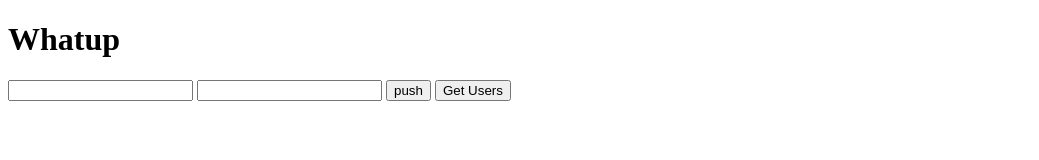
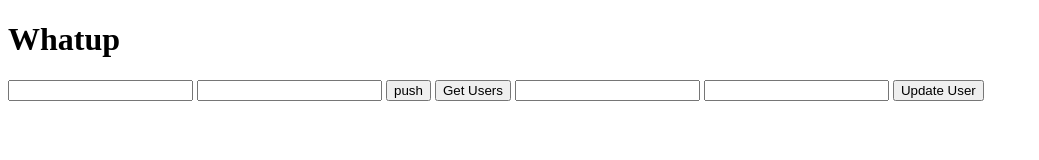
Before and after one commit to prattjoel/assessment-practice, a website: page client/index.html in a window 1280 px wide. Shown: the whole page, without its empty margins (0-1039 px from the left). Drawn offline with Linux system fonts and the light colour scheme.

Commit message:
Update user's name.

```diff
--- a/client/index.html
+++ b/client/index.html
@@ -14,6 +14,11 @@
 <button type="button" onclick="getUser()">push</button>
 <button type="button" onclick="getAllUsers()">Get Users</button>
 
+<input id="oldName" type="text" />
+<input id="newName" type="text" />
+<button type="button" onclick="updateUser()">Update User</button>
+
+
 <script src="user.js" type = "text/javascript"></script>
 </body>
 </html>
--- a/client/user.js
+++ b/client/user.js
@@ -42,3 +42,25 @@ function getAllUsers(){
     console.log({err});
   })
 }
+
+function updateUser() {
+  const oldName = document.getElementById('oldName');
+  const newName = document.getElementById('newName');
+  const bodyInfo = {name: oldName.value, newName: newName.value};
+
+  fetch('/update', {
+    method: 'PUT',
+    headers: {
+      "Content-Type": "application/json; charset=utf-8",
+    },
+    body: JSON.stringify(bodyInfo)
+  }).then((resp) => {
+    return resp.json();
+  }).then((updatedUser) => {
+      console.log({updatedUser});
+      oldName.value = ''
+      newName.value = ''
+  }).catch((err) => {
+    console.log({err});
+  })
+}
--- a/server/server.js
+++ b/server/server.js
@@ -11,9 +11,11 @@ app.get('/', (req, res) => {
   res.sendFile(path.join(__dirname, '../client', 'index.html'));
 })
 
-app.get('/allUsers', UserController.getAllUsers)
+app.get('/allUsers', UserController.getAllUsers);
 
-app.post('/user', UserController.createUser)
+app.post('/user', UserController.createUser);
+
+app.put('/update', UserController.updateUser);
 
 app.listen(3000, () => {
   console.log('listening to 3000');
```
Also changed, not shown: server/UserController.js (+8 -0 lines).
